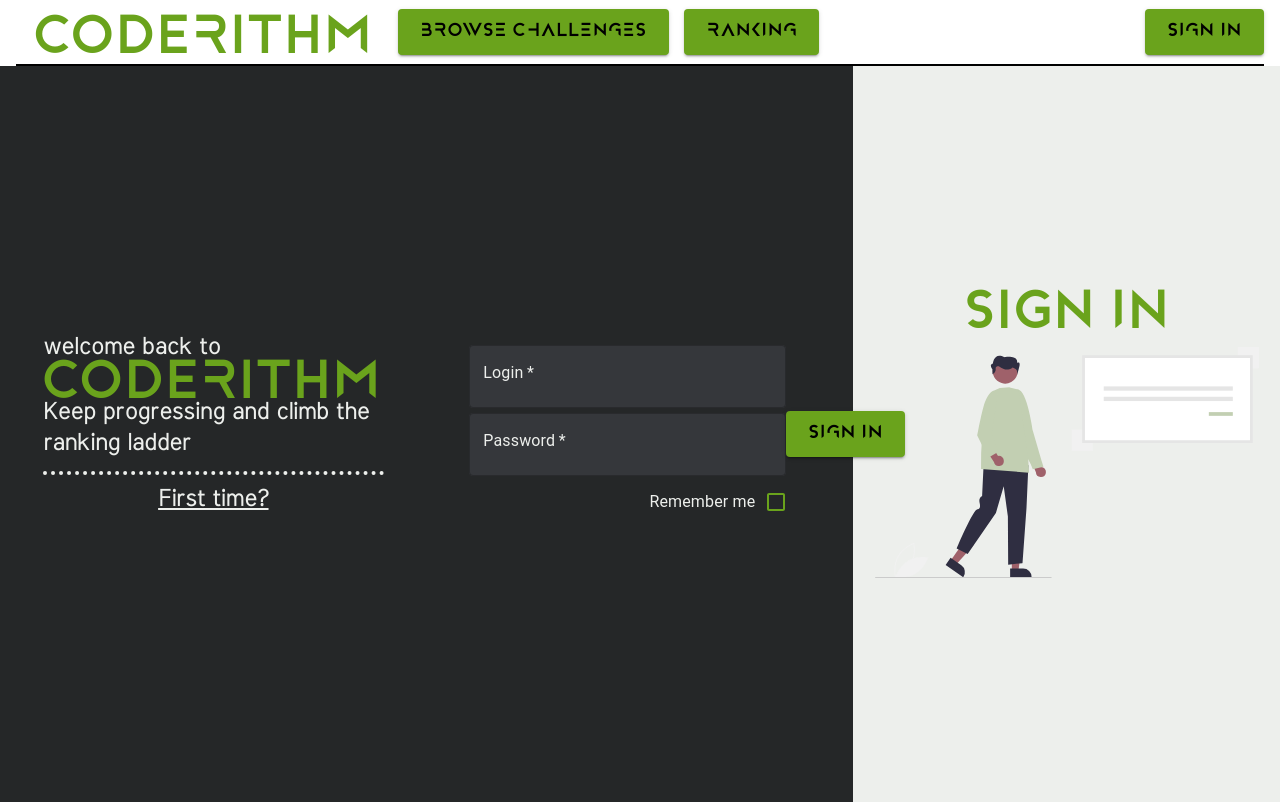
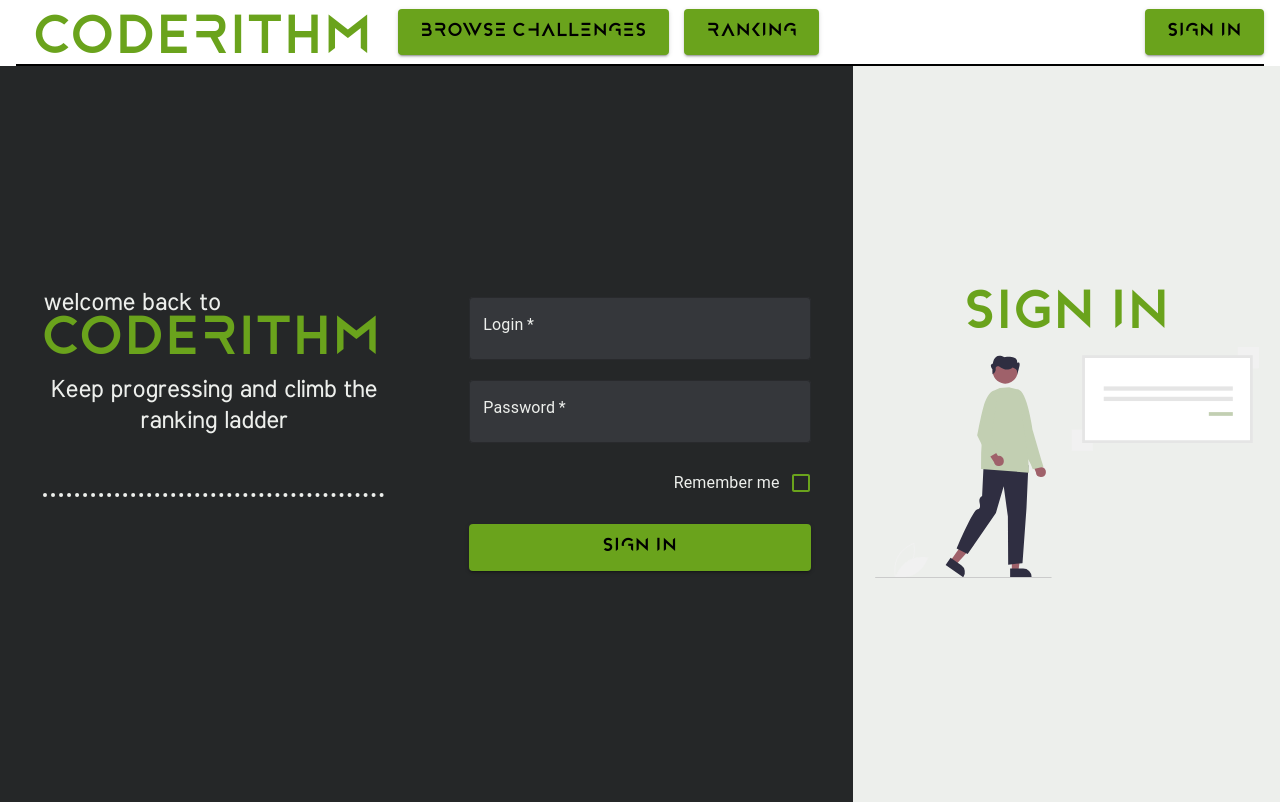
Before and after one commit to Gladias/CodeRithm, a React (Create React App) app in the folder client/: page /login in a window 1280 px wide. Built offline with nearby package versions, Linux system fonts and the light colour scheme.

Commit message:
Extract text area component from input area

```diff
--- a/client/src/components/authentication/InputArea.tsx
+++ b/client/src/components/authentication/InputArea.tsx
@@ -5,6 +5,7 @@
 import styled from 'styled-components';
 import { CommonButton } from '../common';
 import { RegisterSpecificVariables, LoginSpecificVariables } from '../../utils';
+import TextWithHeader from '../common/TextWithHeader';
 
 type Props = {
   purpose: 'register' | 'login';
@@ -25,49 +26,6 @@
     font-size: 1.5rem;
     font-family: 'Meeralnimai RE';
     color: #EDEFEC;
-
-    .column {
-      height: ${(props) => props.columnHeight || '40%'};
-      width: 80%;
-      display: flex;
-      flex-direction: column;
-      justify-content: flex-start;
-
-      .welcome {
-        height: 10%;
-        display: flex;
-        flex-direction: column;
-        justify-content: flex-end;
-      }
-
-      .coderithm {
-        height: 20%;
-        display: flex;
-        flex-direction: column;
-        justify-content: flex-start;
-
-        color: #6AA31C;
-        font-size: 3.2rem;
-        font-family: 'Meedori BO';
-      }
-
-      .description {
-        height: 40%;
-        line-height: 130%;
-        border-bottom: 4px dotted #EDEFEC;
-      }
-
-      .redirection-link {
-        height: 20%;
-        align-self: center;
-        display: flex;
-        flex-direction: column;
-        justify-content: flex-end;
-        a {
-            color: #EDEFEC;
-        }
-      }
-    }
 
     .second-column {
       height: ${(props) => props.columnHeight || '40%'};
@@ -115,28 +73,19 @@
 const InputArea: React.FC<Props> = ({ purpose }: Props) => {
   const usedVariables = purpose === 'register' ? RegisterSpecificVariables : LoginSpecificVariables;
   const {
-    welcome, description, link, checkboxCaption, submitCaption,
+    welcome, description, link, checkboxCaption, submitCaption, columnHeight,
   } = usedVariables;
 
   return (
-    <StyledInputArea columnHeight={purpose === 'register' ? '40%' : '25%'}>
+    <StyledInputArea columnHeight={columnHeight}>
       <div className="outer-layer">
-        <div className="column">
-          <span className="welcome">
-            {welcome}
-          </span>
-          <span className="coderithm">
-            COdeRithM
-          </span>
-          <span className="description">
-            {description}
-          </span>
-          <span className="redirection-link">
-            <a href={purpose === 'register' ? '/login' : 'register'}>
-              {link}
-            </a>
-          </span>
-        </div>
+        <TextWithHeader
+          welcome={welcome}
+          header="COdeRithM"
+          description={description}
+          link={link}
+          columnHeight={columnHeight}
+        />
       </div>
       <div className="outer-layer">
         <div className="second-column">
--- /dev/null
+++ b/client/src/components/common/TextWithHeader.tsx
@@ -0,0 +1,84 @@
+import React from 'react';
+import styled from 'styled-components';
+
+type Props = {
+    welcome?: string,
+    header: string,
+    description: string,
+    link: {
+        value: string,
+        caption: string
+    }
+    columnHeight: string
+}
+
+const StyledTextWithHeader = styled.div<{ columnHeight: string }>`
+    height: ${(props) => props.columnHeight || '40%'};
+    width: 80%;
+    display: flex;
+    flex-direction: column;
+    justify-content: flex-start;
+
+    .welcome {
+      height: 10%;
+      display: flex;
+      flex-direction: column;
+      justify-content: flex-end;
+    }
+
+    .coderithm {
+      height: 20%;
+      display: flex;
+      flex-direction: column;
+      justify-content: flex-start;
+
+      color: #6AA31C;
+      font-size: 3.2rem;
+      font-family: 'Meedori BO';
+    }
+
+    .description {
+      height: 40%;
+      line-height: 130%;
+      border-bottom: 4px dotted #EDEFEC;
+      text-align: center;
+    }
+
+    .redirection-link {
+      height: 20%;
+      align-self: center;
+      display: flex;
+      flex-direction: column;
+      justify-content: flex-end;
+      a {
+          color: #EDEFEC;
+      }
+    }
+`;
+
+const TextWithHeader: React.FC<Props> = ({
+  welcome, header, description, link, columnHeight,
+}) => (
+  <StyledTextWithHeader columnHeight={columnHeight}>
+    <span className="welcome">
+      {welcome}
+    </span>
+    <span className="coderithm">
+      {header}
+    </span>
+    <span className="description">
+      {description}
+    </span>
+    <span className="redirection-link">
+      <a href={link.value}>
+        {link.caption}
+      </a>
+    </span>
+  </StyledTextWithHeader>
+);
+
+TextWithHeader.defaultProps = {
+  welcome: '',
+};
+
+export default TextWithHeader;
```
